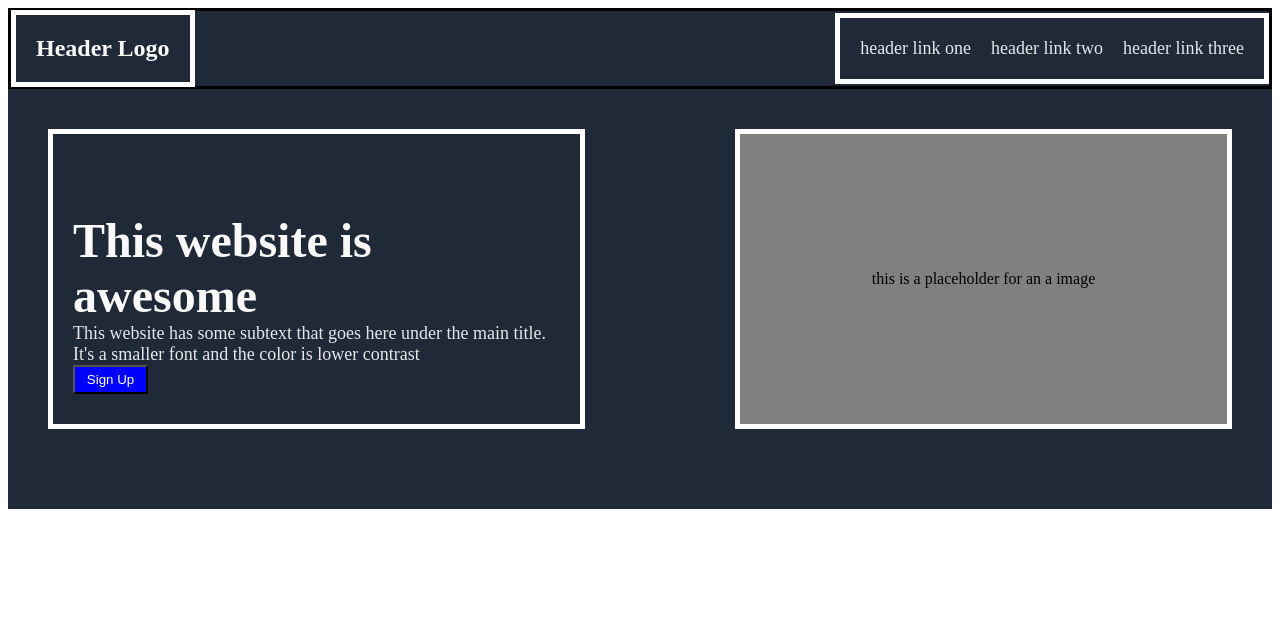
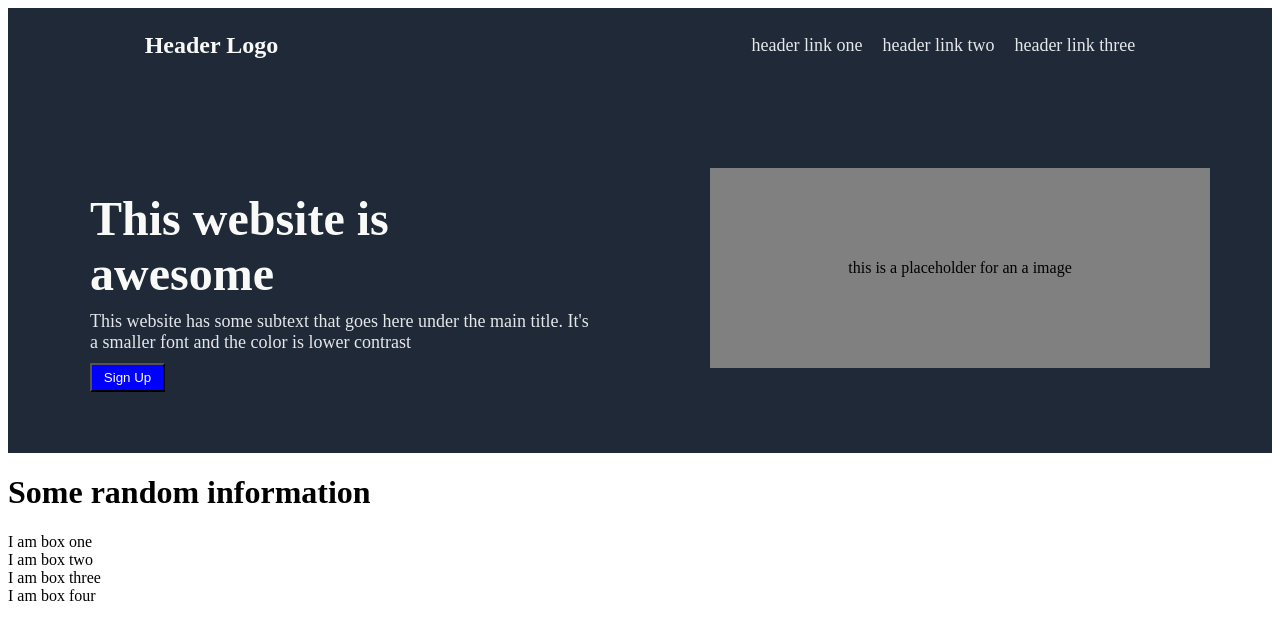
Before and after one commit to Lukehallyah/Project-LandingPage, a plain HTML site: page index.html in a window 1280 px wide. Drawn offline with Linux system fonts and the light colour scheme.

Commit message:
Clean Up spacing css

```diff
--- a/index.html
+++ b/index.html
@@ -35,7 +35,7 @@
         It looks like it will be a bit difficult, trying to move everything around.-->
 </div>
 
-    <!--<div class="container3">
+    <div class="container3">
 
         <h1> Some random information</h1>
 
@@ -55,7 +55,7 @@
 
         </div>
 
-    -->
+
 
 
 
--- a/style.css
+++ b/style.css
@@ -2,7 +2,6 @@ body{
     display: flex;
     flex-direction: column;
     min-height: 100vh;
-
 }
 
 .container {
@@ -10,17 +9,14 @@ body{
     flex-direction: column;
     background-color: #1f2937;
     padding-bottom: 40px;
-
 }
 
 .headerlink {
     display: flex;
-    justify-content: space-between;
+    justify-content: space-around;
     align-items: center;
     height: 75px;
-    border-style: solid;
-
-
+    gap: 200px;
 }
 
 ul{
@@ -28,11 +24,6 @@ display: flex;
 gap: 20px;
 padding: 20px;
 list-style: none;
-
-
-border: 5px;
-border-style: solid;
-border-color: white;
 }
 
 a{
@@ -45,33 +36,27 @@ h3 {
     font-size: 24px;
     color: #f9faf8;
     padding: 20px;
-
-    border: 5px;
-    border-style: solid;
-    border-color: white;
-
 }
-
 
 .container2 {
     display: flex;
     justify-content: center;
     align-items: left;
     padding: 40px;
-    gap: 150px;
-
+    gap: 100px;
+    align-items: center;
+    padding-bottom: 0;
 }
 
 .leftbox {
-    border: 5px;
-    border-style: solid;
-    border-color: white;
 
     width: 500px;
     height: 250px;
     padding: 20px;
-    align-content: center;
-
+    display: flex;
+    flex-flow: column;
+    align-content: left;
+    gap: 10px;
 }
 
 .title {
@@ -88,7 +73,6 @@ h3 {
     font-size: 18px;
     color: #E5e7eb;
     margin: 0px;
-
 }
 
 button {
@@ -99,18 +83,13 @@ button {
     justify-content: center;
     align-items: center;
     padding: 5px;
-
-
 }
 
 .image {
-    border: 5px;
-    border-style: solid;
-    border-color: white;
     background-color: gray;
     display: flex;
     justify-content: center;
     align-items: center;
     width: 500px;
-
+    height: 200px;
 }
```
